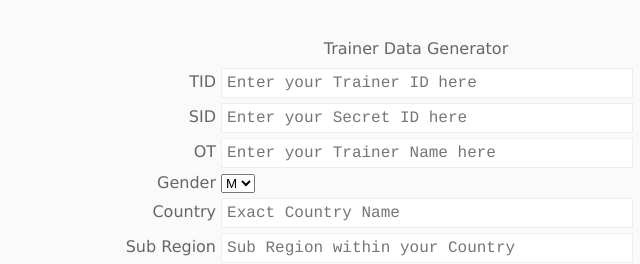
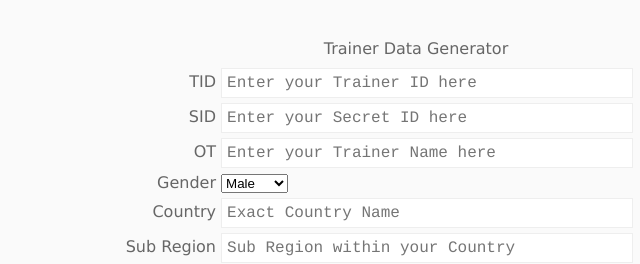
Before and after one commit to architdate/trainerdata, a plain HTML site: page index.html in a window 1280 px wide. Shown: the top 264 px of the page, 224-864 px from the left. Drawn offline with Linux system fonts and the light colour scheme.

Commit message:
Fix gender values

```diff
--- a/index.html
+++ b/index.html
@@ -107,8 +107,8 @@
     <label for="gender">
       <i>Gender</i> <!-- =senses select menu example -->
       <select name="gender" id="gender" size="1">
-        <option value="Touch">M</option>
-        <option value="Sound">F</option>
+        <option value="M">Male</option>
+        <option value="F">Female</option>
       </select>
     </label>
 
```
